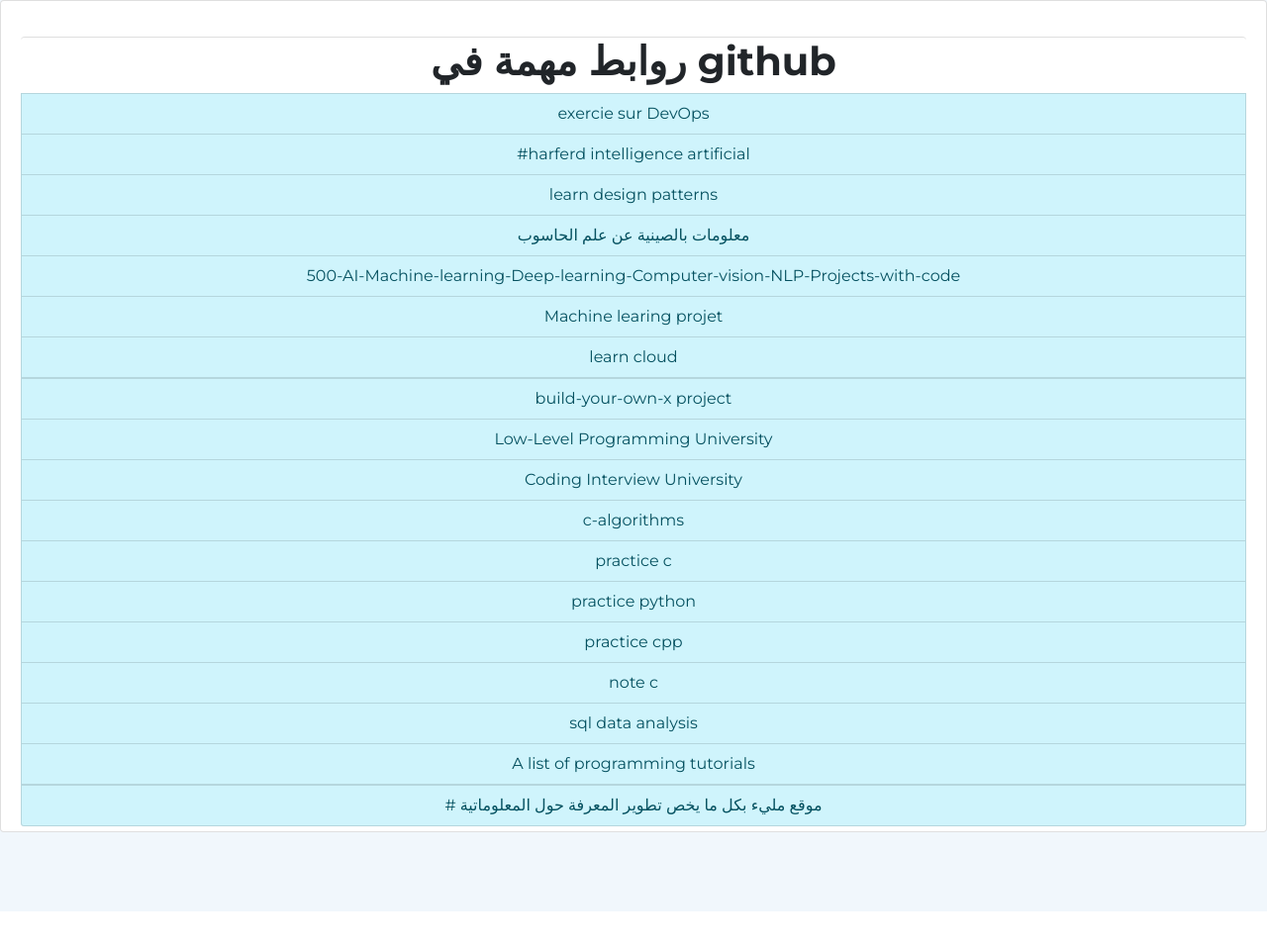
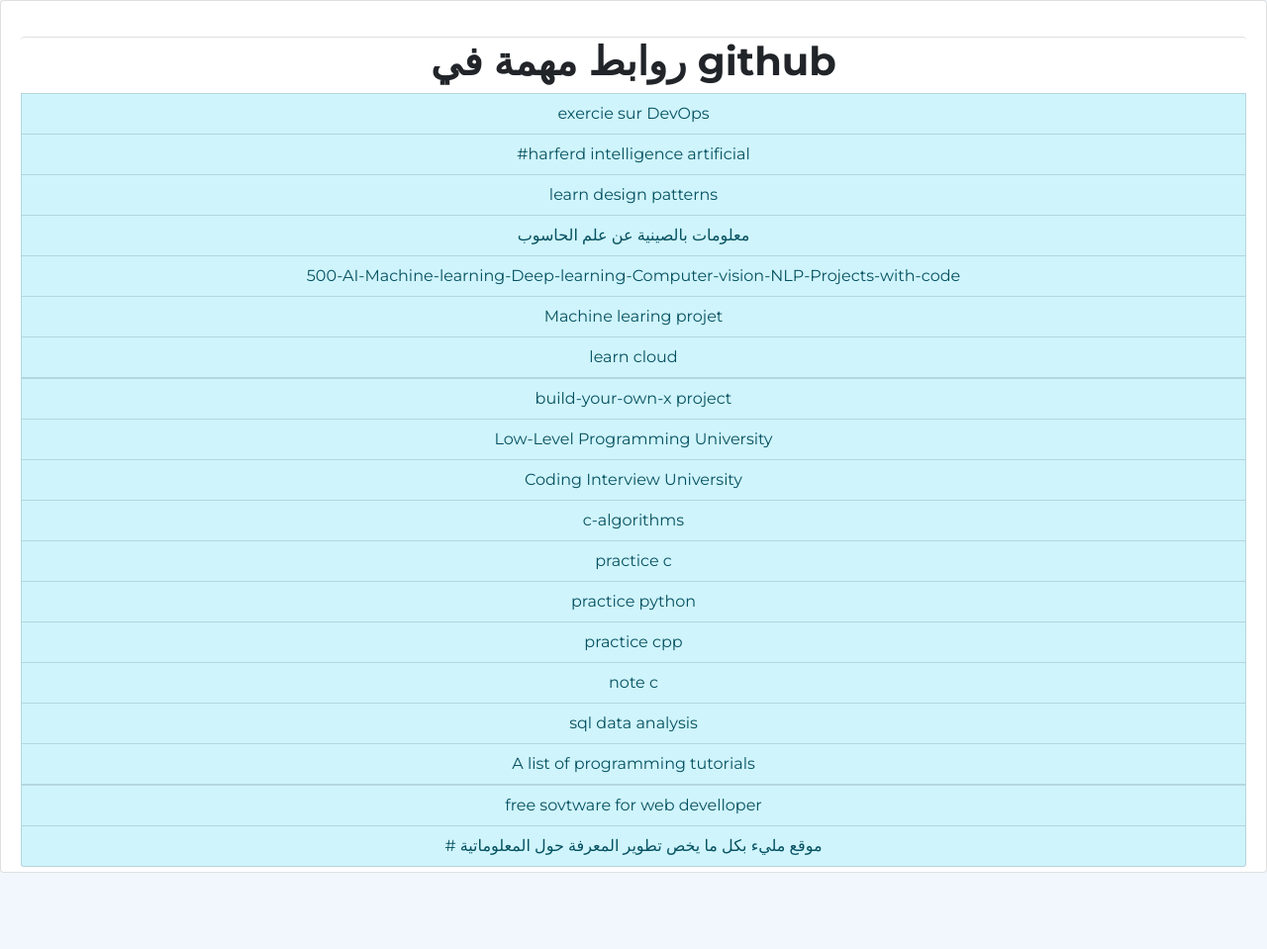
Before and after one commit to deidine/deidine.github.io, a plain HTML site: page github.html in a window 1280 px wide. Shown: the part 165-1124 px from the top of the page at 99% size. Before the commit the page ends 1086 px from the top, so only its background shows below. Drawn offline with nearby package versions, Linux system fonts and the light colour scheme; some packages are replaced by stand-ins of ours; a script that the page names is missing; some icons are missing.

Commit message:
Update github.html

```diff
--- a/github.html
+++ b/github.html
@@ -120,7 +120,7 @@
 				<a href=" https://github.com/jwasham/c-note" class="list-group-item list-group-item-info">note c</a>
 				<a href="https://github.com/ptyadana/SQL-Data-Analysis-and-Visualization-Projects" class="list-group-item list-group-item-info">sql data analysis </a>
 				<a href="https://github.com/practical-tutorials/project-based-learning" class="list-group-item list-group-item-info">A list of programming tutorials<a /a>
-
+				<a  href="https://github.com/awesome-selfhosted/awesome-selfhosted" class="list-group-item list-group-item-info"> free sovtware for web develloper</a>
 				  <a href="https://github.com/mdn/content/blob/main/files/jsondata/SpecData.json" class="list-group-item list-group-item-info"> # موقع مليء بكل ما يخص تطوير
 					  المعرفة حول المعلوماتية</a>
 
```
